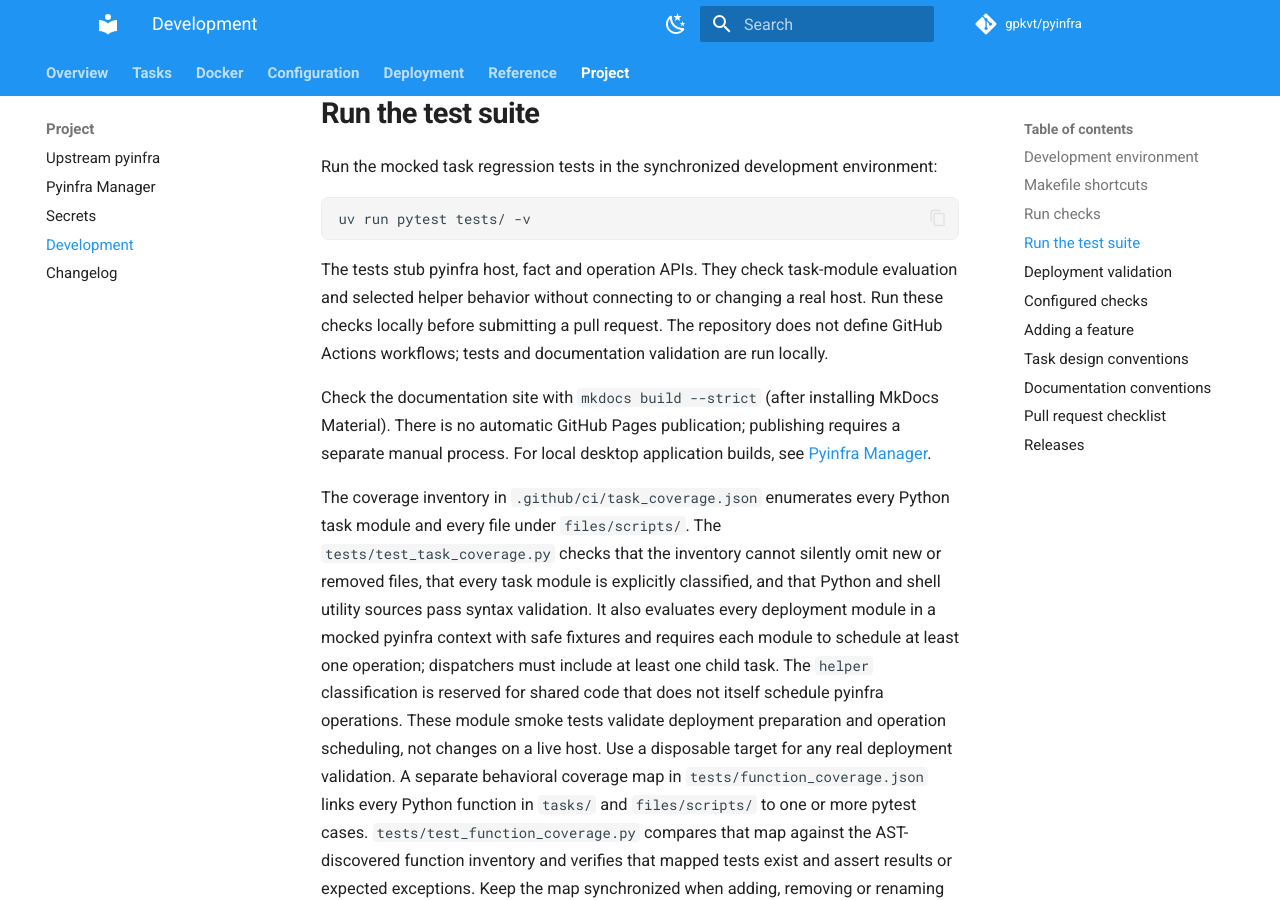
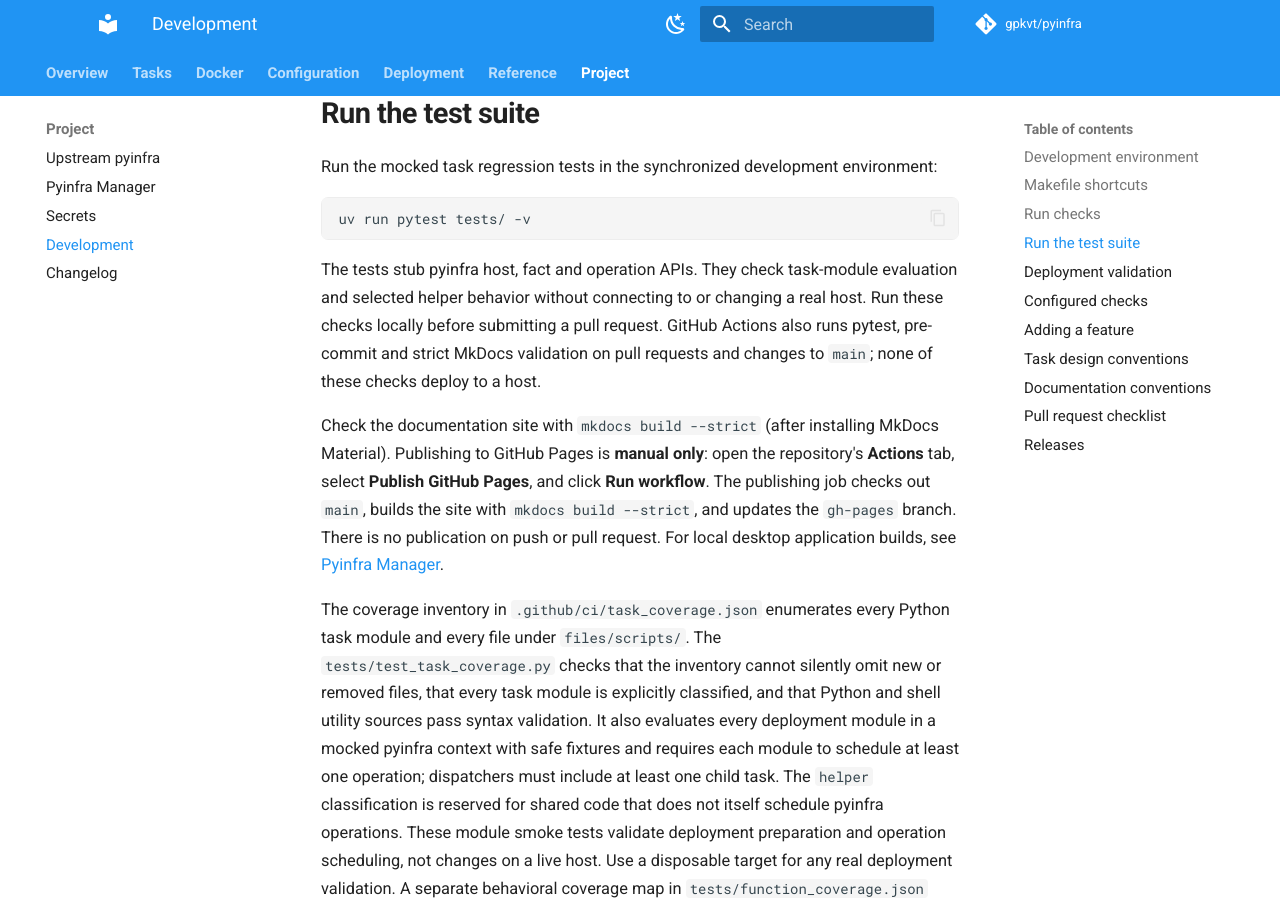
Before and after one commit to gpkvt/pyinfra, an MkDocs documentation site: the page built from docs/development.md, in a window 1280 px wide and 900 px high, scrolled down 2567 px. Built offline with MkDocs 1.6.1 and Material for MkDocs 9.7.7, drawn with Linux system fonts in a browser that asks for light colours; comment, search, counter and statistics services are not loaded.

Commit message:
docs: document automated checks and manual Pages publishing

````diff
--- a/docs/development.md
+++ b/docs/development.md
@@ -84,9 +84,9 @@ Run the mocked task regression tests in the synchronized development environment
 uv run pytest tests/ -v
 ```
 
-The tests stub pyinfra host, fact and operation APIs. They check task-module evaluation and selected helper behavior without connecting to or changing a real host. Run these checks locally before submitting a pull request. The repository does not define GitHub Actions workflows; tests and documentation validation are run locally.
+The tests stub pyinfra host, fact and operation APIs. They check task-module evaluation and selected helper behavior without connecting to or changing a real host. Run these checks locally before submitting a pull request. GitHub Actions also runs pytest, pre-commit and strict MkDocs validation on pull requests and changes to `main`; none of these checks deploy to a host.
 
-Check the documentation site with `mkdocs build --strict` (after installing MkDocs Material). There is no automatic GitHub Pages publication; publishing requires a separate manual process. For local desktop application builds, see [Pyinfra Manager](pyinfra-manager.md).
+Check the documentation site with `mkdocs build --strict` (after installing MkDocs Material). Publishing to GitHub Pages is **manual only**: open the repository's **Actions** tab, select **Publish GitHub Pages**, and click **Run workflow**. The publishing job checks out `main`, builds the site with `mkdocs build --strict`, and updates the `gh-pages` branch. There is no publication on push or pull request. For local desktop application builds, see [Pyinfra Manager](pyinfra-manager.md).
 
 The coverage inventory in `.github/ci/task_coverage.json` enumerates every Python task module and every file under `files/scripts/`. The `tests/test_task_coverage.py` checks that the inventory cannot silently omit new or removed files, that every task module is explicitly classified, and that Python and shell utility sources pass syntax validation. It also evaluates every deployment module in a mocked pyinfra context with safe fixtures and requires each module to schedule at least one operation; dispatchers must include at least one child task. The `helper` classification is reserved for shared code that does not itself schedule pyinfra operations. These module smoke tests validate deployment preparation and operation scheduling, not changes on a live host. Use a disposable target for any real deployment validation. A separate behavioral coverage map in `tests/function_coverage.json` links every Python function in `tasks/` and `files/scripts/` to one or more pytest cases. `tests/test_function_coverage.py` compares that map against the AST-discovered function inventory and verifies that mapped tests exist and assert results or expected exceptions. Keep the map synchronized when adding, removing or renaming functions. The mapping is an inventory guard, not a substitute for reviewing whether each test asserts the function's expected outputs, side effects and no-op behavior.
 
````
